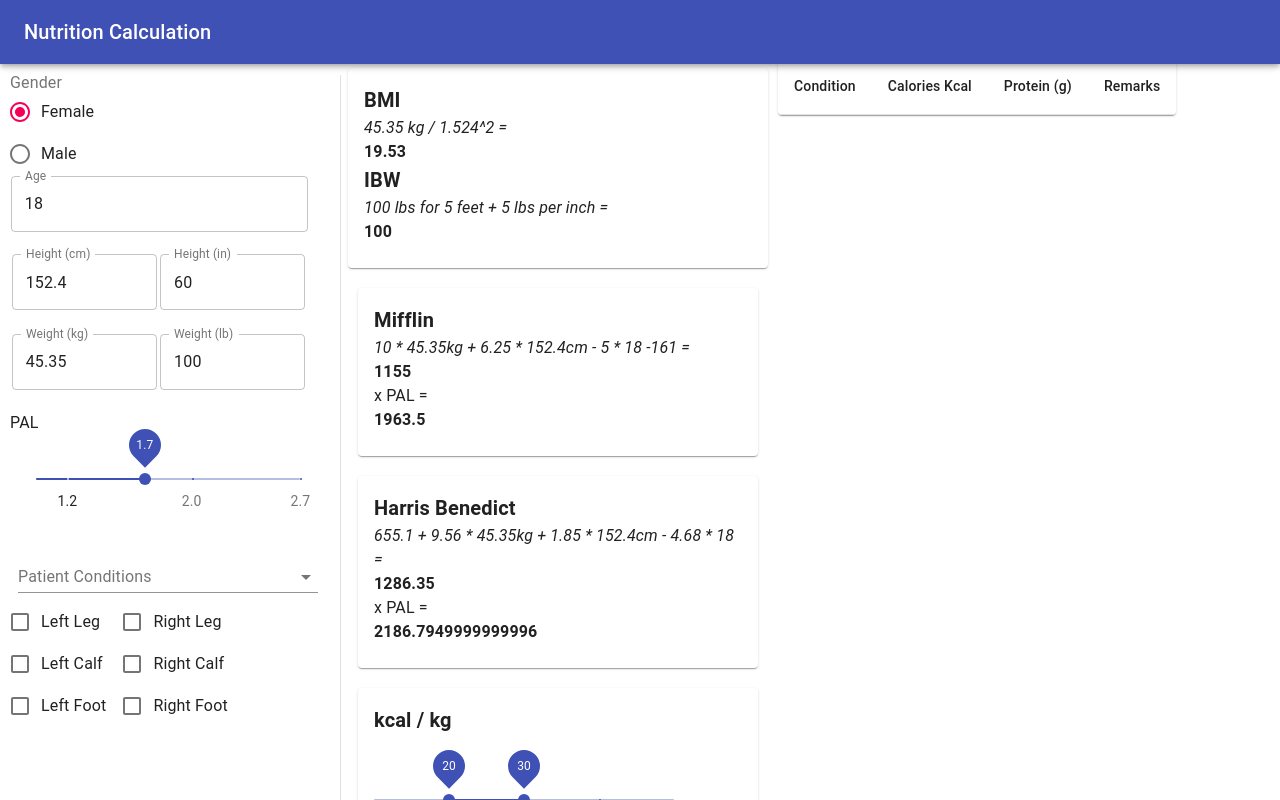
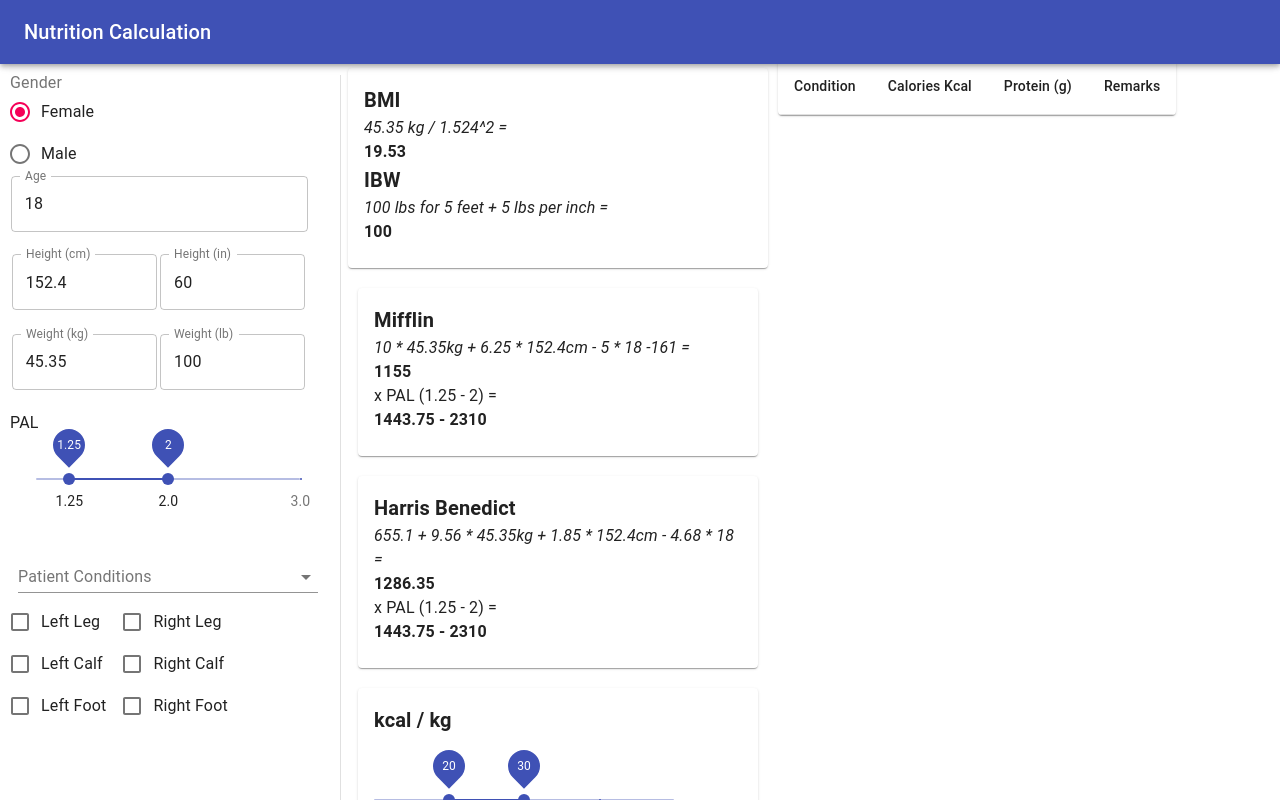
Before and after one commit to juliand71/nutrition-calc, a React (Create React App) app: page / in a window 1280 px wide. Shown: the top 800 px of the page. Built offline with nearby package versions, Linux system fonts and the light colour scheme.

Commit message:
convert pal to range

```diff
--- a/src/components/HarrisBenedictCard.jsx
+++ b/src/components/HarrisBenedictCard.jsx
@@ -30,6 +30,8 @@ function HarrisBenedictCard() {
   const classes = useStyles();
   const currentPatient = useSelector(state => state.currentPatient);
   const {age, weightKG, heightCM, gender, pal} = currentPatient;
+  const palMin = pal[0];
+  const palMax = pal[1];
 
   function equationString() {
     if (gender === "male") {
@@ -42,7 +44,9 @@ function HarrisBenedictCard() {
   return (
     <Card className={classes.root}>
       <CardContent>
-        <Typography variant="h6" className={classes.cardTitle}>Harris Benedict</Typography>
+        <Typography variant="h6" className={classes.cardTitle}>
+          Harris Benedict
+        </Typography>
         <Typography className={classes.equation}>
           {equationString()} =
         </Typography>
@@ -50,10 +54,11 @@ function HarrisBenedictCard() {
           {Nutrition.calculateHB(currentPatient)}
         </Typography>
         <Typography>
-          x PAL =
+          x PAL ({palMin} - {palMax}) =
         </Typography>
         <Typography className={classes.result}>
-          {(Nutrition.calculateHB(currentPatient) * pal)}
+          {Nutrition.calculateMifflin(currentPatient) * palMin} -{' '}
+          {Nutrition.calculateMifflin(currentPatient) * palMax}
         </Typography>
       </CardContent>
     </Card>
--- a/src/components/MifflinCard.jsx
+++ b/src/components/MifflinCard.jsx
@@ -30,6 +30,8 @@ function MifflinCard() {
   const classes = useStyles();
   const currentPatient = useSelector(state => state.currentPatient);
   const {age, weightKG, heightCM, gender, pal} = currentPatient
+  const palMin = pal[0];
+  const palMax = pal[1];
 
   function equationString() {
     if (gender === "male") {
@@ -42,7 +44,9 @@ function MifflinCard() {
   return (
     <Card className={classes.root}>
       <CardContent>
-        <Typography variant="h6" className={classes.cardTitle}>Mifflin</Typography>
+        <Typography variant="h6" className={classes.cardTitle}>
+          Mifflin
+        </Typography>
         <Typography className={classes.equation}>
           {equationString()} =
         </Typography>
@@ -50,10 +54,11 @@ function MifflinCard() {
           {Nutrition.calculateMifflin(currentPatient)}
         </Typography>
         <Typography>
-          x PAL =
+          x PAL ({palMin} - {palMax}) =
         </Typography>
         <Typography className={classes.result}>
-          {(Nutrition.calculateMifflin(currentPatient) * pal)}
+          {Nutrition.calculateMifflin(currentPatient) * palMin} -{' '}
+          {Nutrition.calculateMifflin(currentPatient) * palMax}
         </Typography>
       </CardContent>
     </Card>
--- a/src/components/PatientForm.jsx
+++ b/src/components/PatientForm.jsx
@@ -155,11 +155,11 @@ function PatientForm() {
         </Typography>
         <Slider
           min={1.0}
-          max={2.7}
-          defaultValue={1.2}
+          max={3.0}
+          defaultValue={[1.25, 2.0]}
           value={currentPatient.pal}
           aria-labelledby="discrete-slider-always"
-          step={0.1}
+          step={0.05}
           marks={pals}
           valueLabelDisplay="on"
           name="pal"
--- a/src/pals.js
+++ b/src/pals.js
@@ -1,9 +1,9 @@
 const pals = [
-  { value: 1.2, label: "1.2" },
+  { value: 1.25, label: "1.25" },
 
   { value: 2.0, label: "2.0" },
 
-  { value: 2.7, label: "2.7" },
+  { value: 3.0, label: "3.0" },
 ];
 
 export default pals;
--- a/src/reducers/currentPatient.js
+++ b/src/reducers/currentPatient.js
@@ -8,7 +8,7 @@ const currentPatient = (state={
   weightLB: 100,
   heightCM: 152.4,
   heightIN: 60,
-  pal: 1.7,
+  pal: [1.25, 2.0],
 }, action) => {
   switch (action.type) {
     case "SET_AGE":
```
